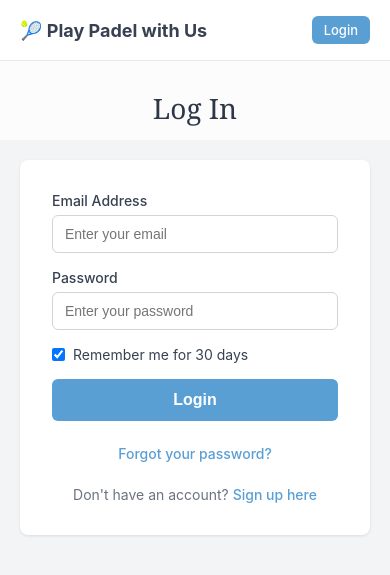
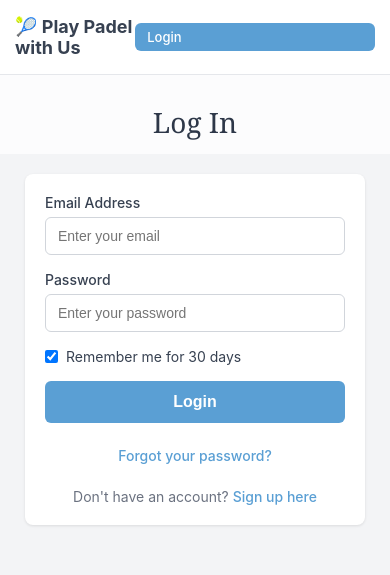
Before and after one commit to katiaperlsondlx71-dotcom/padel-signup, a PHP site: page /login.php in a window 390 px wide. Shown: the top 575 px of the page. Run offline with PHP 8.4, Linux system fonts and the light colour scheme; some libraries are stand-ins or nearby versions.

Commit message:
Fix login page mobile responsive

```diff
--- a/login.php
+++ b/login.php
@@ -388,6 +388,15 @@ if ($_SERVER['REQUEST_METHOD'] === 'POST') {
                 justify-content: space-between;
             }
         }
+    @media (max-width: 600px) {
+            .title-container h1 { font-size: 28px; }
+            .login-form { padding: 20px; margin: 0 10px; }
+            .nav-container { padding: 0 15px; }
+            .nav-links { display: none; }
+            .form-group input { padding: 12px; font-size: 16px; }
+            .btn-primary { width: 100%; padding: 14px; font-size: 16px; }
+            .content-container { padding: 0 15px; }
+        }
     </style>
 </head>
 <body>
```
